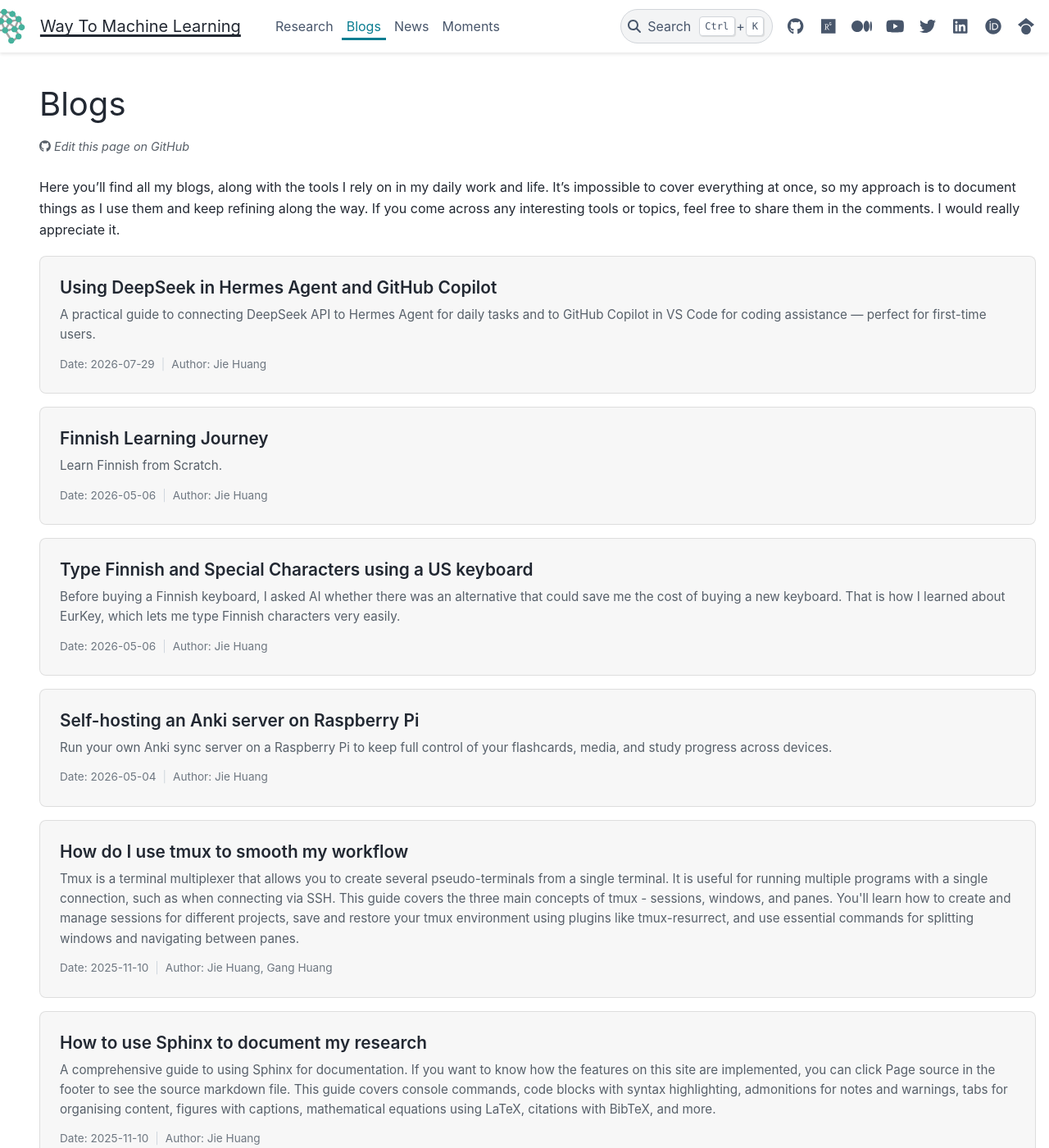
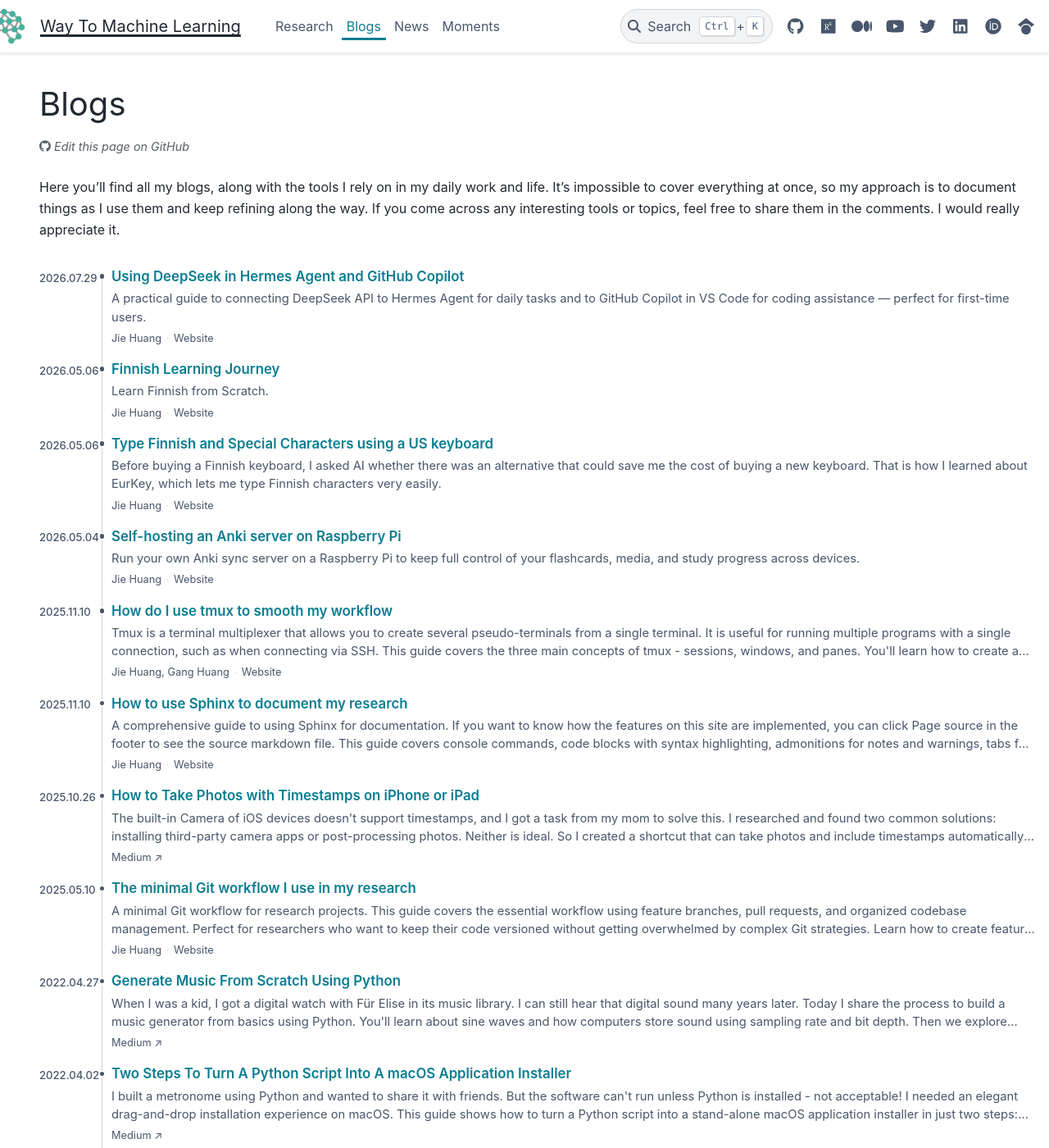
Before and after one commit to way2ml/way2ml.github.io, a Sphinx documentation site: the page built from doc/enter_blogs.md, in a window 1280 px wide and 1400 px high. Shown: the whole window at 82% size. Built offline with Sphinx 7.4.7 and the PyData theme 0.15.4, drawn with Linux system fonts in a browser that asks for light colours; comment, search, counter and statistics services are not loaded; some of the changed text lies outside the part shown.

Commit message:
Unify blog listing with timeline layout

```diff
--- a/doc/_static/custom.css
+++ b/doc/_static/custom.css
@@ -620,94 +620,78 @@ figure img {
     right: 20px;
 }
 
-/* ===== Blog Card Styles ===== */
+/* ===== Blog Timeline Styles ===== */
 
-.blog-card {
-    background-color: rgba(255, 255, 255, 0.05);
-    border-radius: 8px;
-    padding: 1.5rem;
-    margin-bottom: 1rem;
-    transition: background-color 0.2s ease, transform 0.2s ease;
-    border: 1px solid rgba(255, 255, 255, 0.1);
-    cursor: pointer;
-    position: relative;
+.blog-timeline {
+    margin: 2rem 0 0;
 }
 
-.blog-card:hover {
-    background-color: rgba(255, 255, 255, 0.08);
-    transform: translateY(-2px);
+.blog-card.timeline-item {
+    --timeline-date-width: 4rem;
+    padding-bottom: 1rem;
 }
 
 .blog-card-title {
-    font-size: 1.3rem;
+    grid-row: 1;
+    grid-column: 3;
+    min-width: 0;
+    margin: 0;
+    font-size: 1.05rem;
     font-weight: 600;
-    margin: 0 0 0.5rem 0;
-    line-height: 1.3;
+    line-height: 1.4;
 }
 
 .blog-card-title a {
-    color: inherit;
     text-decoration: none;
 }
 
-/* Make the link cover the entire card */
-.blog-card-title a::after {
-    content: '';
-    position: absolute;
-    top: 0;
-    left: 0;
-    right: 0;
-    bottom: 0;
-    z-index: 1;
-}
-
 .blog-card-title a:hover {
-    color: #58a6ff;
+    text-decoration: underline;
 }
 
 .blog-card-description {
-    color: #8b949e;
-    font-size: 0.95rem;
-    line-height: 1.6;
-    margin-bottom: 0.75rem;
+    grid-row: 2;
+    grid-column: 3;
+    min-width: 0;
+    margin: 0.2rem 0 0;
+    color: var(--pst-color-text-muted, #8b949e);
+    font-size: 0.92rem;
+    line-height: 1.5;
     display: -webkit-box;
-    -webkit-line-clamp: 5;
+    -webkit-line-clamp: 2;
     -webkit-box-orient: vertical;
     overflow: hidden;
 }
 
 .blog-card-meta {
-    color: #6e7681;
-    font-size: 0.85rem;
+    grid-row: 3;
+    grid-column: 3;
     display: flex;
     flex-wrap: wrap;
-    gap: 0.5rem;
+    gap: 0.35rem;
+    margin-top: 0.25rem;
+    color: var(--pst-color-text-muted, #6e7681);
+    font-size: 0.8rem;
 }
 
 .blog-card-meta span:not(:last-child)::after {
-    content: "|";
-    margin-left: 0.5rem;
-    color: #484f58;
+    content: "·";
+    margin-left: 0.35rem;
+    color: var(--pst-color-border, #484f58);
 }
 
-/* Light theme adjustments */
-html[data-theme="light"] .blog-card {
-    background-color: rgba(0, 0, 0, 0.03);
-    border-color: rgba(0, 0, 0, 0.1);
+@media (max-width: 991.98px) {
+    .blog-card-title,
+    .blog-card-description,
+    .blog-card-meta {
+        grid-column: 2;
+    }
 }
 
-html[data-theme="light"] .blog-card:hover {
-    background-color: rgba(0, 0, 0, 0.05);
+@media (max-width: 767.98px) {
+    .blog-card-title,
+    .blog-card-description,
+    .blog-card-meta {
+        margin-left: 0;
+    }
 }
-
-html[data-theme="light"] .blog-card-description {
-    color: #57606a;
-}
-
-html[data-theme="light"] .blog-card-meta {
-    color: #6e7781;
-}
-
-html[data-theme="light"] .blog-card-meta span:not(:last-child)::after {
-    color: #d0d7de;
-}
--- a/doc/_static/timeline.js
+++ b/doc/_static/timeline.js
@@ -197,8 +197,99 @@
         Array.from(list.children).forEach(enhanceItem);
     }
 
+    function parseBlogDate(value) {
+        const isoMatch = value.match(/^(\d{4})-(\d{2})-(\d{2})$/);
+        if (isoMatch) {
+            return {
+                iso: value,
+                label: isoMatch.slice(1).join('.'),
+                timestamp: Date.UTC(Number(isoMatch[1]), Number(isoMatch[2]) - 1, Number(isoMatch[3])),
+            };
+        }
+
+        const parsed = new Date(value);
+        if (Number.isNaN(parsed.getTime())) return null;
+
+        const year = parsed.getFullYear();
+        const month = String(parsed.getMonth() + 1).padStart(2, '0');
+        const day = String(parsed.getDate()).padStart(2, '0');
+        return {
+            iso: year + '-' + month + '-' + day,
+            label: year + '.' + month + '.' + day,
+            timestamp: Date.UTC(year, Number(month) - 1, Number(day)),
+        };
+    }
+
+    function enhanceBlogTimeline() {
+        const section = document.querySelector('#blogs');
+        if (!section || section.querySelector('.blog-timeline')) return;
+
+        const cards = Array.from(section.querySelectorAll('.blog-card'));
+        if (!cards.length) return;
+
+        cards.forEach(function(card, sourceIndex) {
+            const meta = card.querySelector('.blog-card-meta');
+            const metaParts = meta ? Array.from(meta.querySelectorAll('span')) : [];
+            const datePart = metaParts.find(function(part) {
+                return part.textContent.trim().startsWith('Date:');
+            });
+            const date = datePart && parseBlogDate(datePart.textContent.replace(/^Date:\s*/, '').trim());
+
+            card.classList.add('timeline-item');
+            card.dataset.sourceIndex = String(sourceIndex);
+            card.dataset.sortDate = date ? String(date.timestamp) : '-1';
+
+            if (date) {
+                const time = document.createElement('time');
+                time.className = 'timeline-date blog-card-date';
+                time.dateTime = date.iso;
+                time.textContent = date.label;
+                card.prepend(time);
+                datePart.remove();
+            }
+
+            let hasSource = false;
+            metaParts.forEach(function(part) {
+                const text = part.textContent.trim();
+                if (text.startsWith('Author:')) {
+                    part.textContent = text.replace(/^Author:\s*/, '');
+                } else if (text.startsWith('Platform:')) {
+                    part.textContent = text.replace(/^Platform:\s*/, '') + ' ↗';
+                    part.classList.add('blog-card-source');
+                    hasSource = true;
+                }
+            });
+
+            if (meta && !hasSource) {
+                const source = document.createElement('span');
+                source.className = 'blog-card-source';
+                source.textContent = 'Website';
+                meta.appendChild(source);
+            }
+        });
+
+        cards.sort(function(first, second) {
+            const dateDifference = Number(second.dataset.sortDate) - Number(first.dataset.sortDate);
+            return dateDifference || Number(first.dataset.sourceIndex) - Number(second.dataset.sourceIndex);
+        });
+
+        const timeline = document.createElement('div');
+        timeline.className = 'blog-timeline';
+        const firstCard = cards[0];
+        const insertionPoint = firstCard.closest('.blog-cards-container') || firstCard;
+        section.insertBefore(timeline, insertionPoint);
+        cards.forEach(function(card) {
+            timeline.appendChild(card);
+        });
+
+        section.querySelectorAll('.blog-cards-container').forEach(function(container) {
+            if (!container.children.length) container.remove();
+        });
+    }
+
     function initTimelines() {
         TIMELINE_PAGES.forEach(enhanceTimeline);
+        enhanceBlogTimeline();
     }
 
     if (document.readyState === 'loading') {
```
